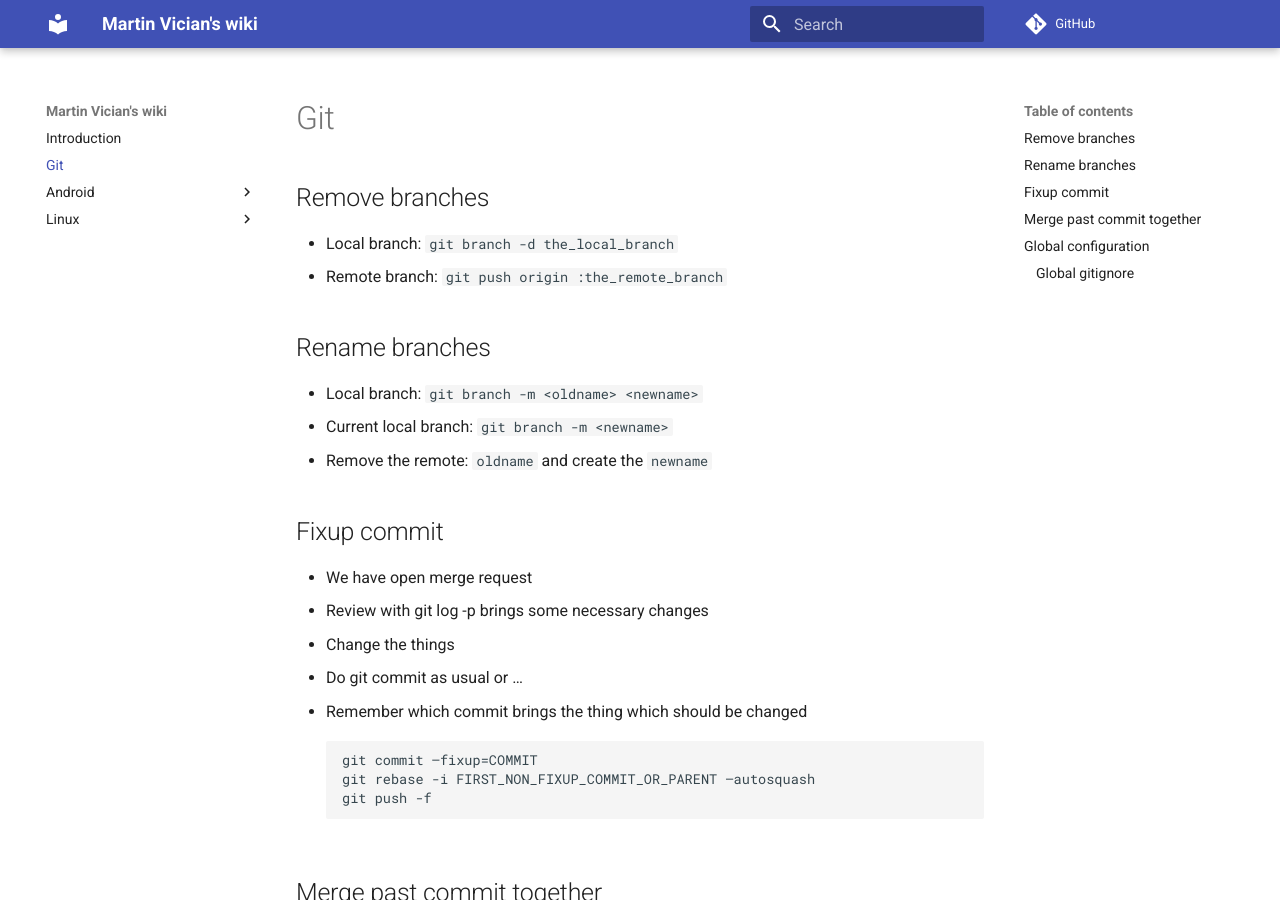
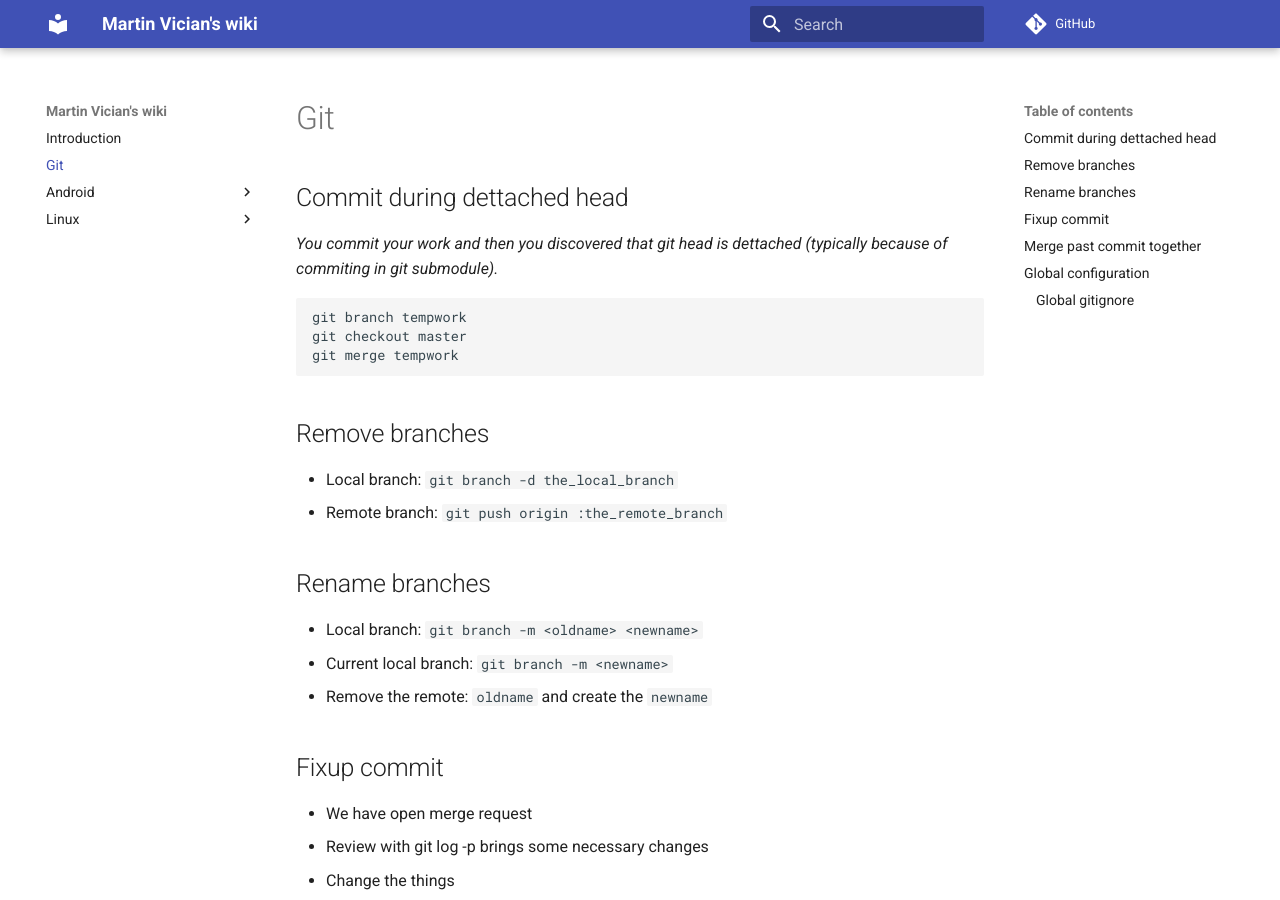
Before and after one commit to vician/wiki, an MkDocs documentation site: the page built from docs/git.md, in a window 1280 px wide and 900 px high. Built offline with MkDocs 1.6.1 and Material for MkDocs 9.7.7, drawn with Linux system fonts in a browser that asks for light colours; comment, search, counter and statistics services are not loaded.

Commit message:
added commit during dettached head

````diff
--- a/docs/git.md
+++ b/docs/git.md
@@ -1,3 +1,13 @@
+## Commit during dettached head
+
+_You commit your work and then you discovered that git head is dettached (typically because of commiting in git submodule)._
+
+```
+git branch tempwork
+git checkout master
+git merge tempwork
+```
+
 ## Remove branches
 
 - Local branch: `git branch -d the_local_branch`
````
